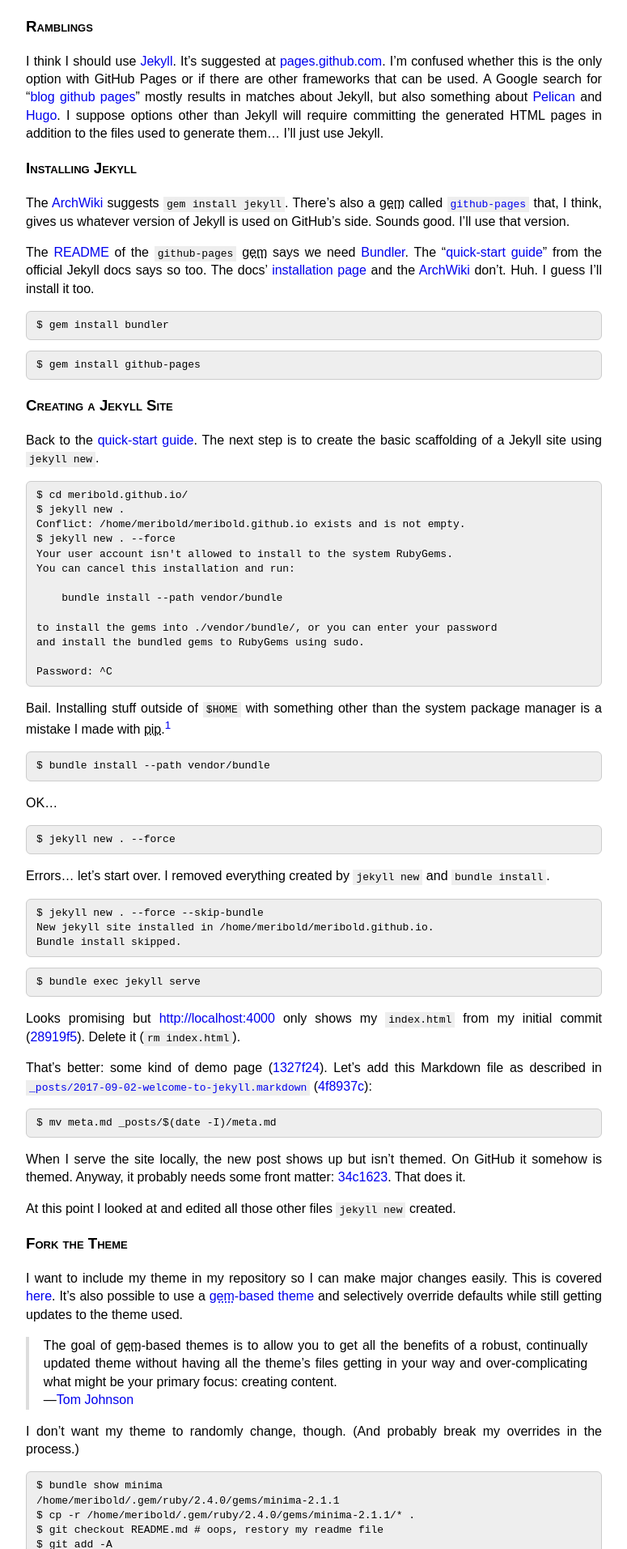
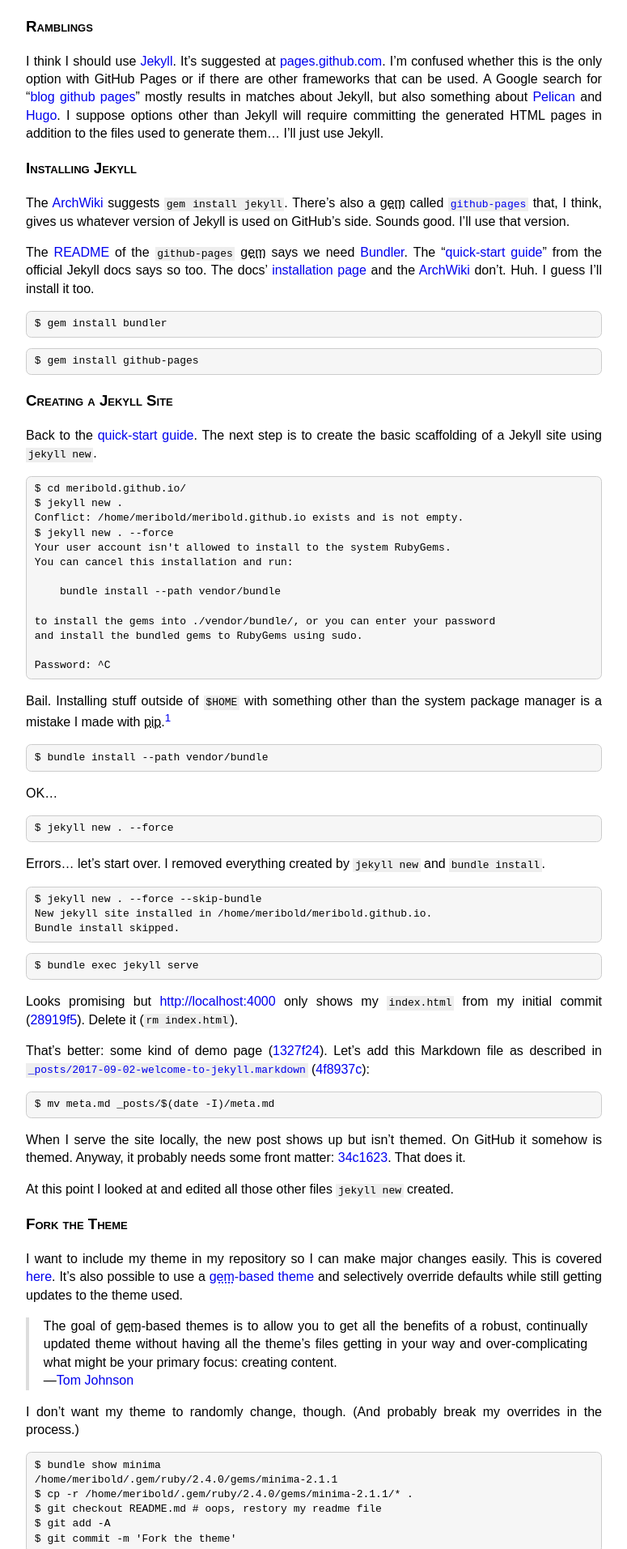
Before and after one commit to meribold/meribold.org, a Jekyll site: the page built from _posts/2017-09-02-meta.md, in a window 1280 px wide. Shown: the part 397-2310 px from the top of the page at 81% size, without its empty margins (252-1027 px from the left). Built offline with Jekyll 4.4.1, drawn with Linux system fonts in a browser that asks for light colours.

Commit message:
Tweak the CSS
Avoid specifying sizes in pixels and other tweaks.

```diff
--- a/assets/main.css
+++ b/assets/main.css
@@ -26,8 +26,8 @@ h1, h2, h3 {
   font-variant: small-caps;
 }
 
-/* Only underline links on mouseover. */
 a {
+  /* Only underline links on mouseover. */
   text-decoration: none;
 }
 
@@ -35,25 +35,26 @@ a:hover {
    text-decoration: underline; // changed from text:decoration:none
 }
 
-pre, code {
-  background-color: #eee;
-}
-
 pre {
   border: 1px solid #ccc;
-  border-radius: 6px;
-  padding: 8px 12px;
+  border-radius: .5em;
+  padding: .5em .75em;
   overflow-x: auto;
-}
-
-code {
-  padding: 2px 4px;
+  /* Only darken the background color of code blocks very slightly. */
+  background-color: #f6f6f6;
 }
 
 pre > code {
   border: 0;
   padding-right: 0;
   padding-left: 0;
+  background-color: #f6f6f6;
+}
+
+/* Inline code */
+code {
+  padding: .1em .2em;
+  background-color: #eee;
 }
 
 /* Images */
```
